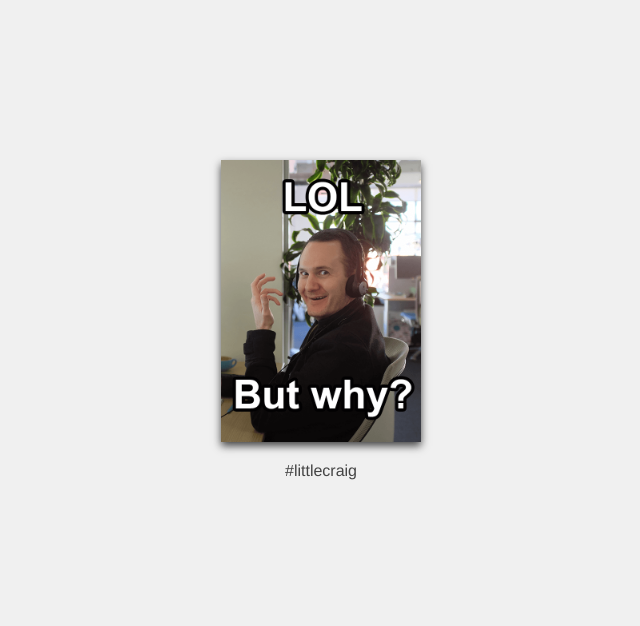
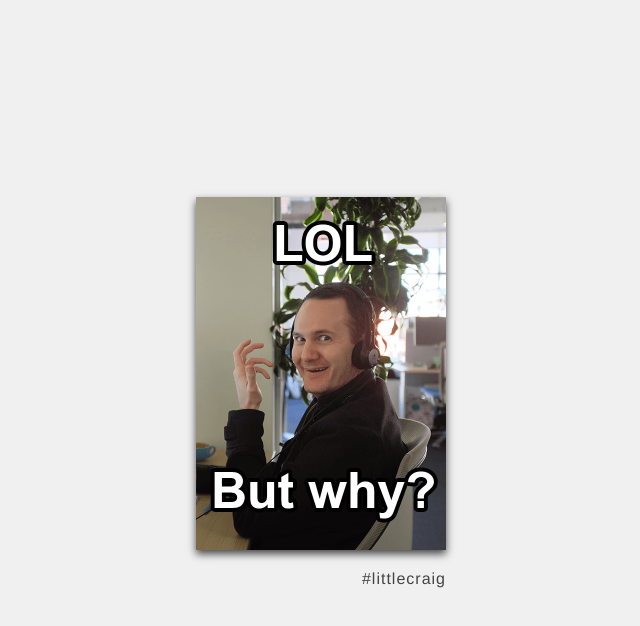
Before and after one commit to totallyboss/totallyboss.github.io, a plain HTML site: page index.html in a window 1280 px wide. Shown: the whole page, without its empty margins (319-959 px from the left). Drawn offline with Linux system fonts and the light colour scheme.

Commit message:
vertical align flex

```diff
--- a/index.html
+++ b/index.html
@@ -3,7 +3,7 @@
     <head>
         <meta charset="utf-8">
         <meta http-equiv="x-ua-compatible" content="ie=edge">
-        <title>#littlecraig</title>
+        <title>LOL, but why?</title>
         <meta name="description" content="">
         <meta name="viewport" content="width=device-width, initial-scale=1">
 
@@ -18,11 +18,22 @@
                 font-family: "HelveticaNeue-Light", "Helvetica Neue Light", "Helvetica Neue", Helvetica, Arial, "Lucida Grande", sans-serif;
                 font-weight: 300;
                 color: #444;
+                letter-spacing: 1px;
+
+                display: flex;
+                align-items: center;
+                justify-content: center;
+                height: 100%;
             }
             div {
-                text-align: center;
-                margin: 10rem auto 0;
-                max-width: 200px;
+                /*text-align: center;
+                margin: 8rem auto 0;
+                max-width: 200px;*/
+
+                flex: 1;
+                flex: none;
+                max-width: 50%;
+                text-align: right;
             }
             img {
                 width: 100%;
```
